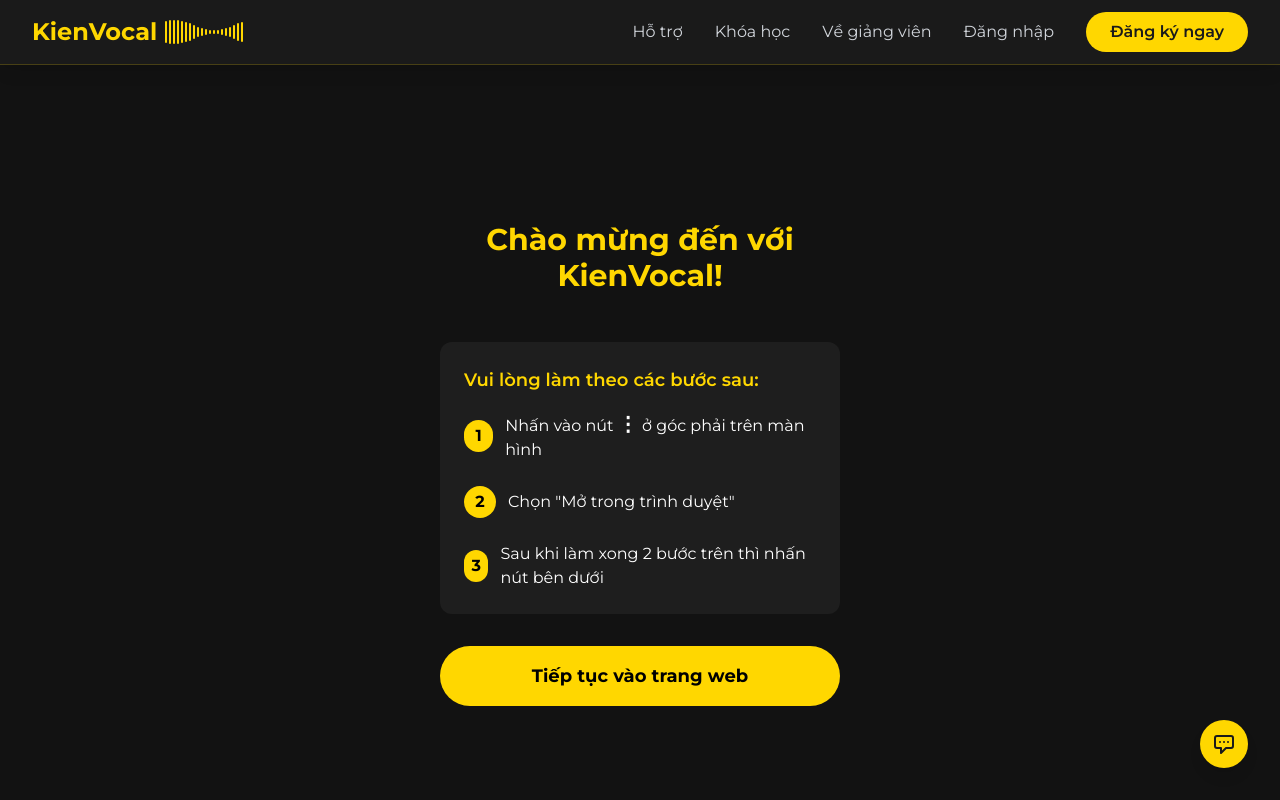
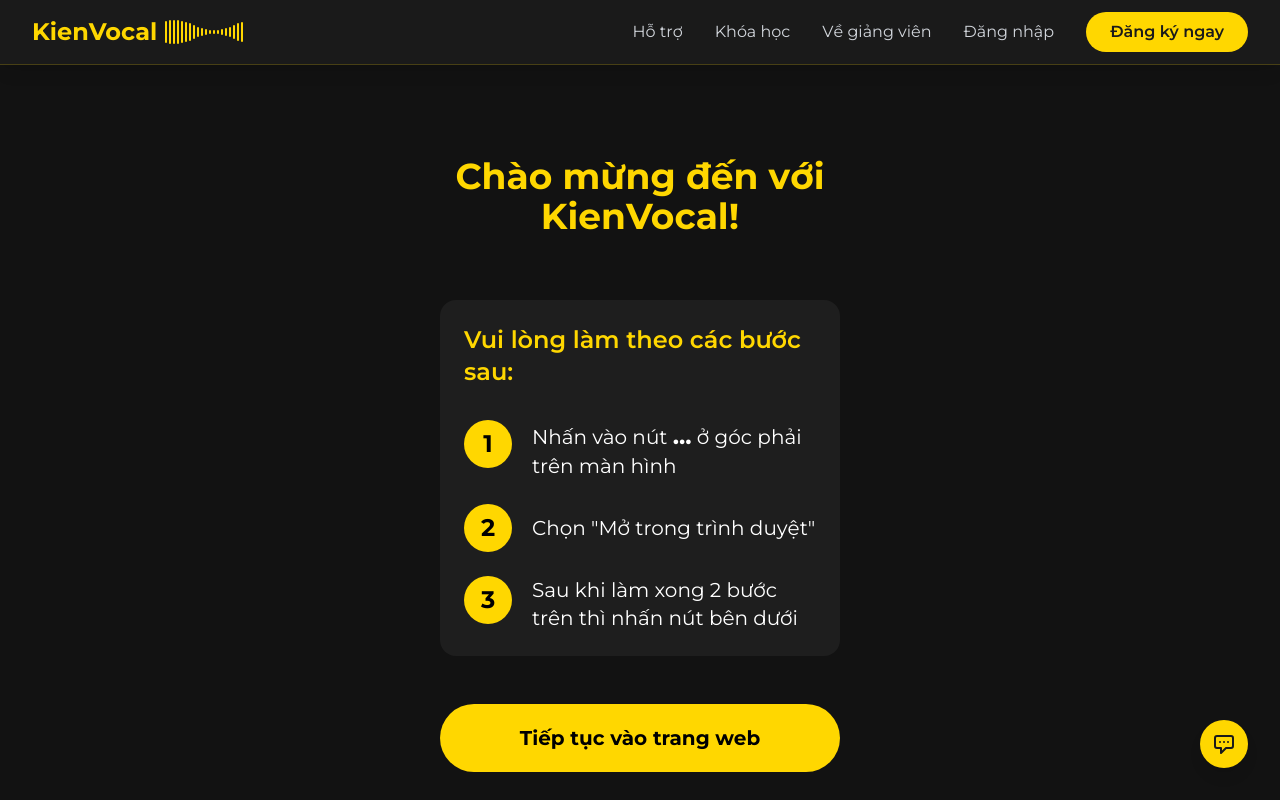
Before and after one commit to zaikaman2/WebThanhNhac, a Next.js app: page /tiktok-redirect in a window 1280 px wide. Shown: the top 800 px of the page. Built offline with nearby package versions, Linux system fonts and the light colour scheme.

Commit message:
Căn chỉnh các nút 1 2 3 trong trang /tiktok

```diff
--- a/src/app/tiktok-redirect/page.tsx
+++ b/src/app/tiktok-redirect/page.tsx
@@ -6,35 +6,41 @@
   return (
     <div className="min-h-screen bg-[#121212] flex items-center justify-center">
       <div className="w-full max-w-md p-6">
-        <div className="text-center mb-12">
-          <h1 className="text-[#FFD700] text-3xl font-bold mb-2">
-            Chào mừng đến với KienVocal!
+        <div className="text-center mb-16">
+          <h1 className="text-[#FFD700] text-4xl font-bold">
+            Chào mừng đến với<br />KienVocal!
           </h1>
         </div>
 
-        <div className="space-y-8 mb-8">
-          <div className="bg-[#1E1E1E] rounded-xl p-6 space-y-4">
-            <p className="text-[#FFD700] font-semibold text-lg mb-4">
+        <div className="mb-12">
+          <div className="bg-[#1E1E1E] rounded-2xl p-6">
+            <p className="text-[#FFD700] font-semibold text-2xl mb-8">
               Vui lòng làm theo các bước sau:
             </p>
             <div className="space-y-6">
-              <div className="flex items-center gap-3">
-                <span className="w-8 h-8 rounded-full bg-[#FFD700] text-black flex items-center justify-center font-bold">
+              <div className="flex gap-5">
+                <div className="w-12 h-12 rounded-full bg-[#FFD700] text-black flex items-center justify-center font-bold text-2xl shrink-0">
                   1
-                </span>
-                <p className="text-white">Nhấn vào nút <span className="font-bold text-xl">⋮</span> ở góc phải trên màn hình</p>
+                </div>
+                <div className="flex items-center">
+                  <p className="text-white text-xl">Nhấn vào nút <span className="font-bold text-2xl">...</span> ở góc phải trên màn hình</p>
+                </div>
               </div>
-              <div className="flex items-center gap-3">
-                <span className="w-8 h-8 rounded-full bg-[#FFD700] text-black flex items-center justify-center font-bold">
+              <div className="flex gap-5">
+                <div className="w-12 h-12 rounded-full bg-[#FFD700] text-black flex items-center justify-center font-bold text-2xl shrink-0">
                   2
-                </span>
-                <p className="text-white">Chọn "Mở trong trình duyệt"</p>
+                </div>
+                <div className="flex items-center">
+                  <p className="text-white text-xl">Chọn "Mở trong trình duyệt"</p>
+                </div>
               </div>
-              <div className="flex items-center gap-3">
-                <span className="w-8 h-8 rounded-full bg-[#FFD700] text-black flex items-center justify-center font-bold">
+              <div className="flex gap-5">
+                <div className="w-12 h-12 rounded-full bg-[#FFD700] text-black flex items-center justify-center font-bold text-2xl shrink-0">
                   3
-                </span>
-                <p className="text-white">Sau khi làm xong 2 bước trên thì nhấn nút bên dưới</p>
+                </div>
+                <div className="flex items-center">
+                  <p className="text-white text-xl">Sau khi làm xong 2 bước trên thì nhấn nút bên dưới</p>
+                </div>
               </div>
             </div>
           </div>
@@ -42,7 +48,7 @@
 
         <Link
           href="/"
-          className="block w-full bg-[#FFD700] text-black py-4 px-6 rounded-full font-bold text-center text-lg hover:bg-[#FFE55C] transition-all duration-300"
+          className="block w-full bg-[#FFD700] text-black py-5 px-6 rounded-full font-bold text-center text-xl"
         >
           Tiếp tục vào trang web
         </Link>
```
